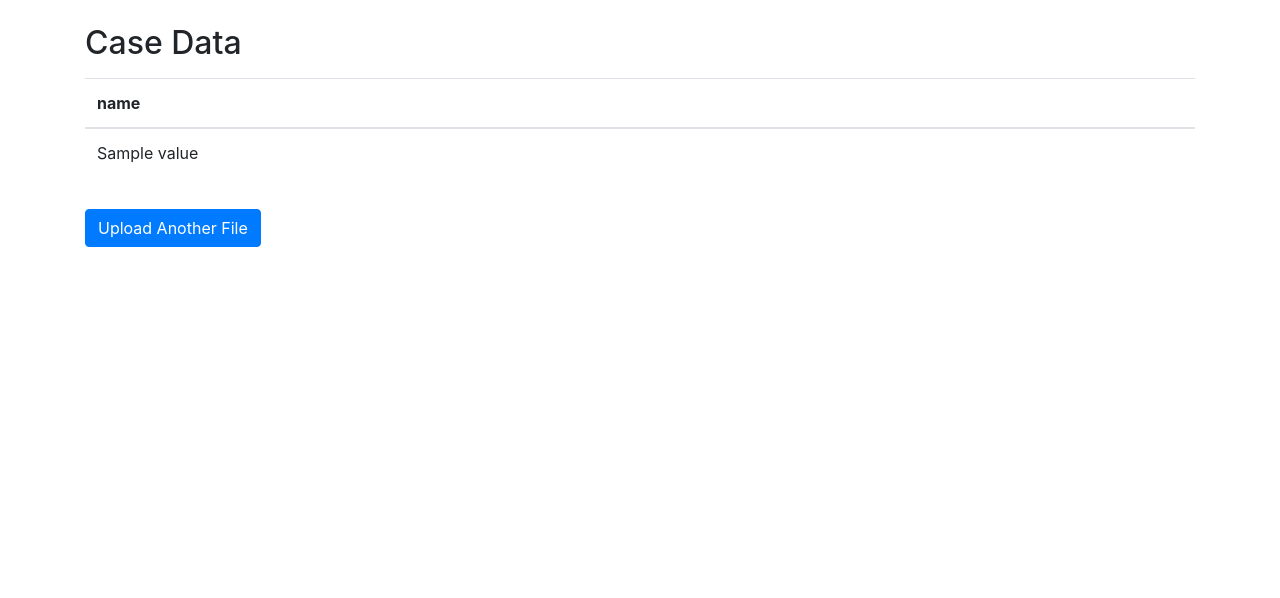
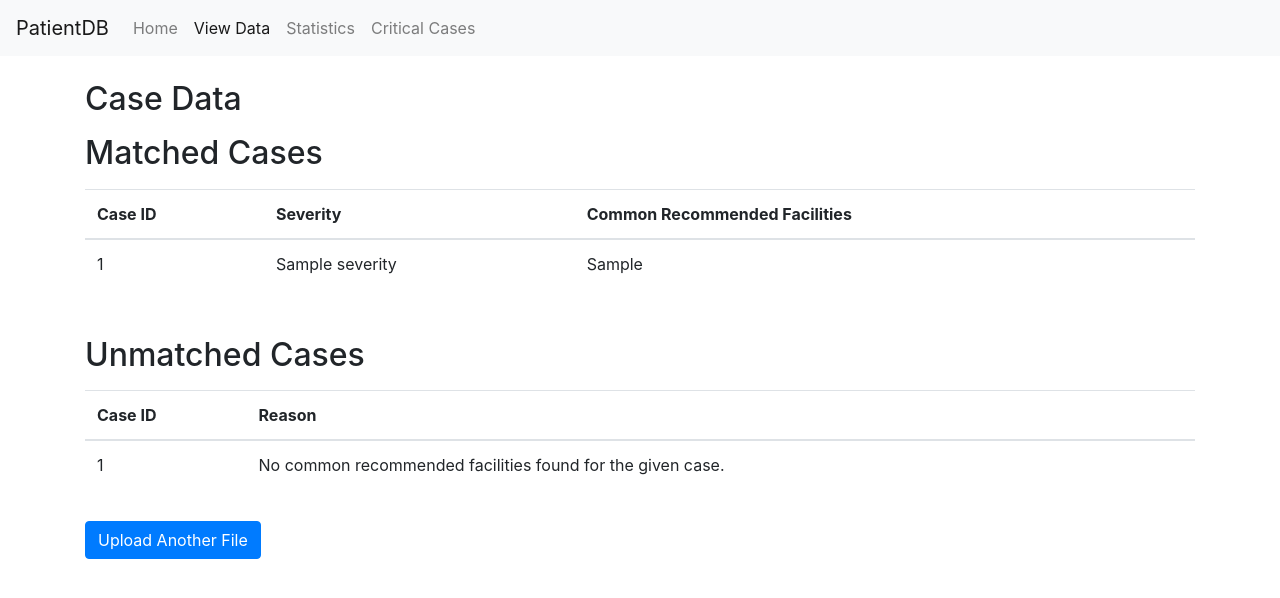
Before and after one commit to DannyFisher1/PatientDB, a Python web app: template flask/templates/results.html in a window 1280 px wide. Shown: the top 598 px of the page. Run offline with Jinja, Linux system fonts and the light colour scheme; the template is opened without the code that fills it: most values are stand-ins (such as "Sample title", 1, 10 or a date in 2020); some libraries are stand-ins or nearby versions.

Commit message:
sorted matched/unmatched + added gui w page control

```diff
--- a/flask/cases.py
+++ b/flask/cases.py
@@ -2,5 +2,5 @@ import pandas as pd
 from cases_func import find_common_facilities
 
 def get_info(df):
-    data = find_common_facilities(df)
-    return data
+    matched = find_common_facilities(df)
+    return matched
--- a/flask/templates/counts.html
+++ b/flask/templates/counts.html
@@ -4,7 +4,7 @@
     <meta charset="UTF-8">
     <meta name="viewport" content="width=device-width, initial-scale=1.0">
     <title>Counts Display</title>
-    <link href="https://stackpath.bootstrapcdn.com/bootstrap/5.1.0/css/bootstrap.min.css" rel="stylesheet" integrity="sha384-KyZXEAg3QhqLMpG8r+Knujsl7/1L8DZ+O//kCUn3z2z3Uk2CbfJETfHKHrJqc3jb" crossorigin="anonymous">
+    <link rel="stylesheet" href="https://stackpath.bootstrapcdn.com/bootstrap/4.5.2/css/bootstrap.min.css">
 </head>
 <body>
     <nav class="navbar navbar-expand-lg navbar-light bg-light">
@@ -18,13 +18,13 @@
                     <a class="nav-link" href="/">Home</a>
                 </li>
                 <li class="nav-item">
-                    <a class="nav-link" href="/results">Upload Data</a>
+                    <a class="nav-link" href="/results">View Data</a>
                 </li>
                 <li class="nav-item active">
                     <a class="nav-link" href="/stats">Statistics<span class="sr-only">(current)</span></a>
                 </li>
                 <li class="nav-item">
-                    <a class="nav-link" href="/crit">Critical Cases</a>
+                    <a class="nav-link" href="/critical">Critical Cases</a>
                 </li>
             </ul>
         </div>
--- a/flask/templates/results.html
+++ b/flask/templates/results.html
@@ -8,31 +8,72 @@
     <link rel="stylesheet" href="https://stackpath.bootstrapcdn.com/bootstrap/4.5.2/css/bootstrap.min.css">
 </head>
 <body>
+    <nav class="navbar navbar-expand-lg navbar-light bg-light">
+        <a class="navbar-brand" href="#">PatientDB</a>
+        <button class="navbar-toggler" type="button" data-toggle="collapse" data-target="#navbarNav" aria-controls="navbarNav" aria-expanded="false" aria-label="Toggle navigation">
+            <span class="navbar-toggler-icon"></span>
+        </button>
+        <div class="collapse navbar-collapse" id="navbarNav">
+            <ul class="navbar-nav">
+                <li class="nav-item">
+                    <a class="nav-link" href="/">Home</a>
+                </li>
+                <li class="nav-item active">
+                    <a class="nav-link" href="/results">View Data<span class="sr-only">(current)</span></a>
+                </li>
+                <li class="nav-item">
+                    <a class="nav-link" href="/stats">Statistics</a>
+                </li>
+                <li class="nav-item">
+                    <a class="nav-link" href="/critical">Critical Cases</a>
+                </li>
+            </ul>
+        </div>
+    </nav>
     <div class="container mt-4">
         <h2 class="mb-3">Case Data</h2>
         <div id="results">
-            {% if results %}
+            <h2 class="mb-3">Matched Cases</h2>
             <table class="table">
                 <thead>
                     <tr>
-                            {% for key in results[0].keys() %}
-                                <th>{{ key }}</th>
-                            {% endfor %}
+                        <th>Case ID</th>
+                        <th>Severity</th>
+                        <th>Common Recommended Facilities</th>
                     </tr>
                 </thead>
                 <tbody>
-                        {% for item in results %}
+                    {% for item in matched_results %}
                         <tr>
-                                {% for value in item.values() %}
-                                    <td>{{ value }}</td>
+                            <td>{{ item['Case ID'] }}</td>
+                            <td>{{ item['Severity'] }}</td>
+                            <td>
+                                {% for facility in item['Common Recommended Facilities'] %}
+                                    {{ facility }}{% if not loop.last %}, {% endif %}
                                 {% endfor %}
+                            </td>
                         </tr>
                     {% endfor %}
                 </tbody>
             </table>
-            {% else %}
-                <p>No results to display.</p>
-            {% endif %}
+
+            <h2 class="mt-5 mb-3">Unmatched Cases</h2>
+            <table class="table">
+                <thead>
+                    <tr>
+                        <th>Case ID</th>
+                        <th>Reason</th>
+                    </tr>
+                </thead>
+                <tbody>
+                    {% for item in unmatched_results %}
+                        <tr>
+                            <td>{{ item['Case ID'] }}</td>
+                            <td>No common recommended facilities found for the given case.</td>
+                        </tr>
+                    {% endfor %}
+                </tbody>
+            </table>
         </div>
         <button class="btn btn-primary mt-3" onclick="window.location.href='/'">Upload Another File</button>
     </div>
```
Also changed, not shown: flask/app.py (+40 -53 lines), flask/cases_func.py (+10 -0 lines), flask/templates/critical.html (+22 -0 lines), flask/templates/landing.html (added, +52 -0 lines). Lines whose indentation alone changed are shown as unchanged.
